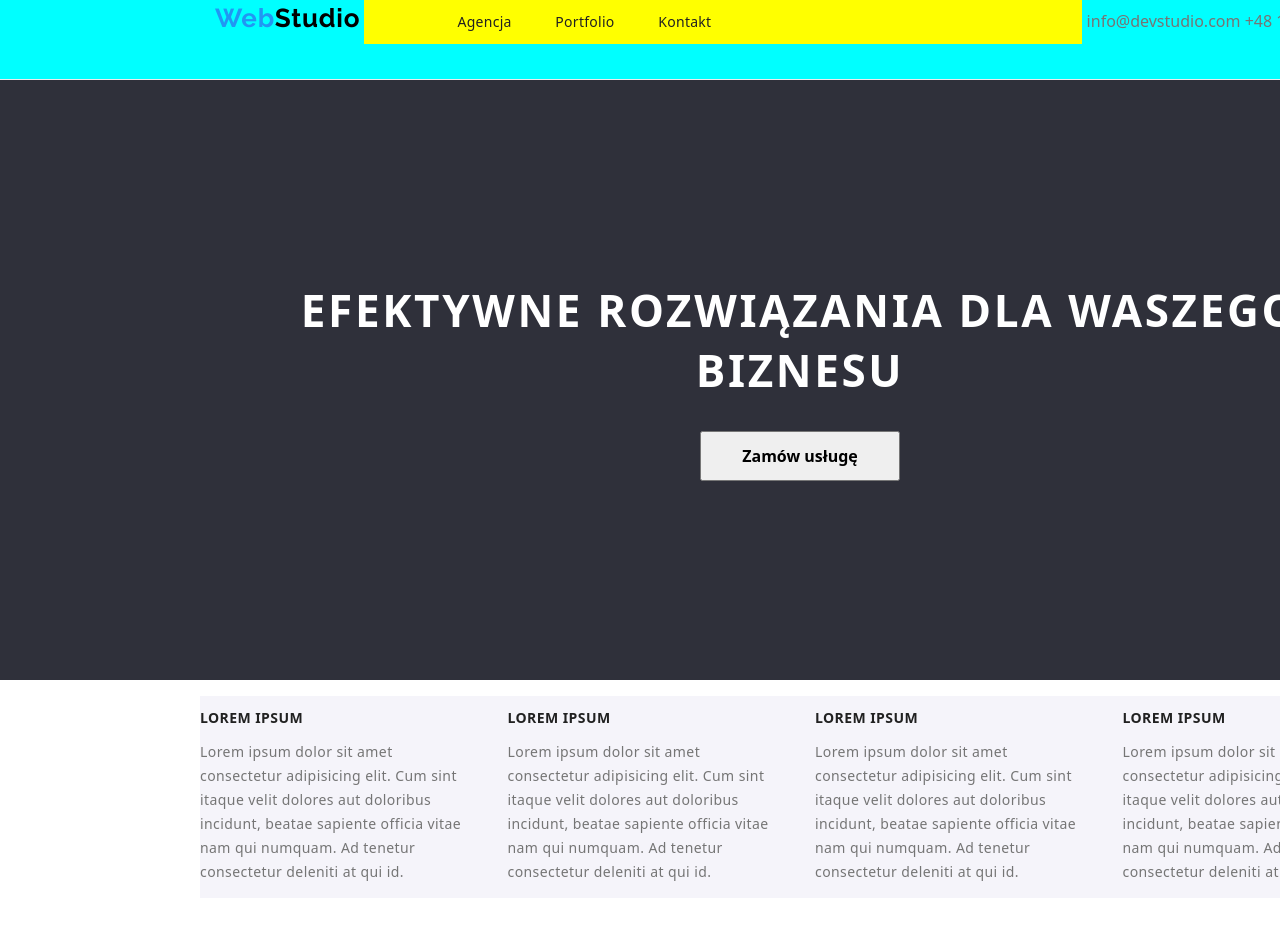
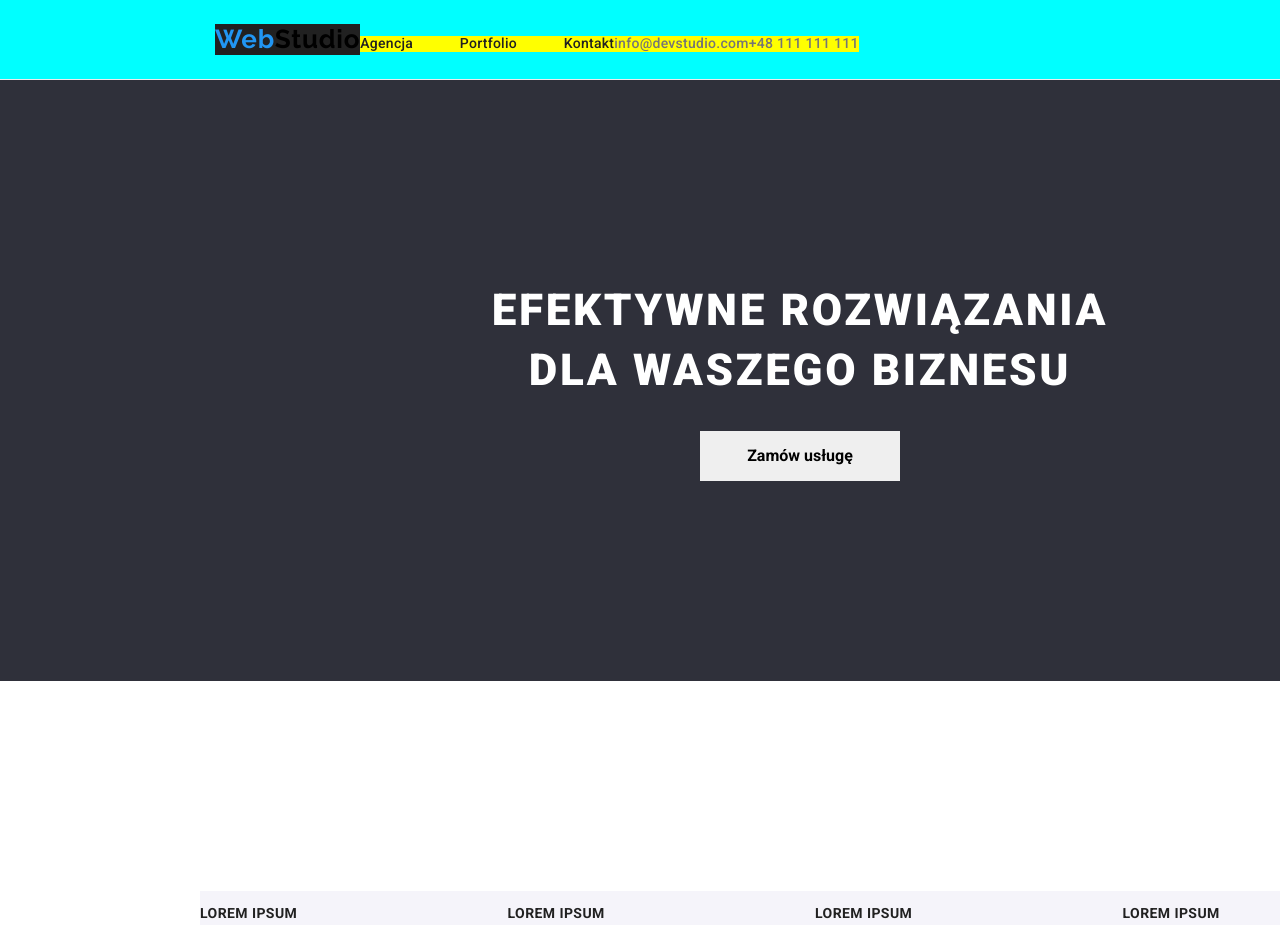
Before and after one commit to MarcinNieradka/goit-markup-hw-03, a plain HTML site: page index.html in a window 1280 px wide. Shown: the top 925 px of the page. Drawn offline with Linux system fonts and the light colour scheme.

Commit message:
many changes

```diff
--- a/css/styles.css
+++ b/css/styles.css
@@ -22,8 +22,8 @@ body {
 .upper-main {
   background-color: var(--bg-dark-color);
   text-align: center;
-  height: 600px;
-  padding-top: 200px;
+  /* height: 600px; */
+  padding: 200px 0px;
 }
 
 .team {
@@ -32,8 +32,9 @@ body {
 
 .foot {
   background-color: var(--bg-dark-color);
-  padding-top: 60px;
+  /* padding-top: 60px; */
   height: 252px;
+  padding: 60px 215px 24px 215px;
 }
 
 /* ===================================== Links */
@@ -65,7 +66,7 @@ body {
 /* ===================================== Font colors, sizes and weight */
 
 .logo-placeholder {
-  /* display: inline-block; */
+  display: inline-block;
   color: var(--color-black);
   font-family: "Raleway";
   font-style: normal;
@@ -73,7 +74,9 @@ body {
   font-size: 26px;
   line-height: 1.2;
   letter-spacing: 0.03em;
-  margin-left: 215px;
+  /* margin-right: 93px; ------------------------------------*/
+  background-color: #212121;
+  /* vertical-align: middle; */
 }
 
 .logo-down {
@@ -94,23 +97,46 @@ body {
 }
 
 .nav-link {
-  display: block;
+  /* display: block; */
   color: var(--font-main-color);
 }
 
 .info-link {
+  color: var(--font-secondary-color);
+  /* background-color: #212121; */
+}
+
+.mail-link {
   display: inline-block;
-  color: var(--font-secondary-color);
+  background-color: yellow;
+  /* margin-left: 371px; ------------------------------------------*/
+  font-weight: 500;
+  font-size: 14px;
+  line-height: 1.14;
+  letter-spacing: 0.02em;
+}
+
+.tel-link {
+  display: inline-block;
+  background-color: yellow;
+  /* margin-left: 20px; -----------------------------------------*/
+  font-weight: 500;
+  font-size: 14px;
+  line-height: 1.14;
+  letter-spacing: 0.02em;
 }
 
 .showcase-h1 {
+  display: block;
+  margin: auto;
   text-transform: uppercase;
   color: var(--color-white);
   font-weight: 900;
   font-size: 44px;
   line-height: 1.37;
-  /* text-align: center; */
+  text-align: center;
   letter-spacing: 0.06em;
+  width: 700px;
 }
 
 .sections-h2 {
@@ -127,6 +153,8 @@ body {
   margin-top: 30px;
   width: 200px;
   height: 50px;
+  border: none;
+  padding: 0;
 }
 
 .about-h3 {
@@ -190,12 +218,6 @@ body {
 }
 
 /* ====================== CONTAINER + FLEXBOX */
-
-.container {
-  width: 1200px;
-  margin: auto;
-}
-
 .wrapper {
   display: flex;
   flex-direction: column;
@@ -203,21 +225,34 @@ body {
   margin: auto;
 }
 
+.container {
+  width: 1200px;
+  padding: 94px 0px;
+  margin: auto;
+}
+
+.about-section {
+  padding-top: 100px;
+}
+
 .header-container {
   border-bottom: 1px solid var(--nav-border-color);
   /* width: 1600px; */
   height: 80px;
   background-color: aqua;
+  padding: 24px 215px 24px 215px;
+  font-size: 0px; /* DELETES EMPTY SPACES BETWEEEN INLINE-BLOCKS!!!!!!!! */
 }
 
 .nav-links {
   display: flex;
   list-style-type: none;
   padding: 0;
+  margin: 0;
   width: 254px;
   justify-content: space-between;
-  margin-right: 371px;
-  margin-left: 93px;
+  /* margin-right: 371px; */
+  /* margin-left: 93px; */
 }
 
 .section {
@@ -246,6 +281,7 @@ body {
   display: flex;
   list-style: none;
   padding: 0;
+  margin: 0;
   justify-content: space-between;
   text-align: center;
 }
@@ -255,9 +291,9 @@ body {
   flex-direction: column;
   list-style: none;
   padding: 0;
-  margin-left: 215px;
+  /* margin-left: 215px; */
 }
 
 .adres-list > li:not(:last-child) {
-  margin-bottom: 10px;
+  padding-bottom: 10px;
 }
--- a/index.html
+++ b/index.html
@@ -5,7 +5,6 @@
     <meta http-equiv="X-UA-Compatible" content="IE=edge" />
     <meta name="viewport" content="width=device-width, initial-scale=1.0" />
     <title>WebStudio</title>
-    <link rel="stylesheet" href="css/styles.css" />
     <link rel="stylesheet" href="css/modern-normalize.css" />
     <link rel="preconnect" href="https://fonts.googleapis.com" />
     <link rel="preconnect" href="https://fonts.gstatic.com" crossorigin />
@@ -13,6 +12,7 @@
       href="https://fonts.googleapis.com/css2?family=Raleway:ital,wght@0,700;1,700&family=Roboto:ital,wght@0,400;0,500;0,700;0,900;1,400;1,500;1,700;1,900&display=swap"
       rel="stylesheet"
     />
+    <link rel="stylesheet" href="css/styles.css" />
   </head>
   <body>
     <div class="wrapper">
@@ -25,19 +25,20 @@
             <li><a class="nav-link style-link" href="#">Kontakt</a></li>
           </ul>
         </nav>
-        <a class="info-link style-link" href="mailto:info@devstudio.com">info@devstudio.com</a>
-        <a class="info-link style-link" href="tel:+48111111111">+48 111 111 111</a>
+        <a class="info-link mail-link style-link" href="mailto:info@devstudio.com">info@devstudio.com</a>
+        <a class="info-link tel-link style-link" href="tel:+48111111111">+48 111 111 111</a>
       </header>
+      <!-- =================================================== -->
       <main>
-        <!-- 1st section in main-->
+        <!-- 1st section in main -------------------->
         <section class="upper-main">
-          <h1 class="showcase-h1 container">efektywne rozwiązania dla waszego biznesu</h1>
+          <h1 class="showcase-h1">efektywne rozwiązania dla waszego biznesu</h1>
           <button class="order-btn" type="button">Zamów usługę</button>
         </section>
 
         <!-- 2nd section in main-->
-        <section class="container">
-          <div>
+        <section class="about-section">
+          <div class="container">
             <ul class="about-list">
               <li>
                 <h3 class="about-h3">Lorem ipsum</h3>
@@ -69,7 +70,7 @@
               </li>
             </ul>
           </div>
-          <div>
+          <div class="container">
             <h2 class="sections-h2">Czym się zajmujemy</h2>
             <ul class="about-pic-list">
               <li><img src="images/box01.jpg" alt="someone typing on keyboard" width="370" height="294" /></li>
@@ -106,8 +107,10 @@
               </li>
             </ul>
           </div>
+          <!-- <p style="background-color: #f5f4fa; margin: 0; padding: 0">asdasdasd</p> -->
         </section>
       </main>
+
       <footer class="foot">
         <a class="logo-placeholder logo-down style-link" href="#"><span class="logo-span">Web</span>Studio</a>
         <address class="adres">
```
